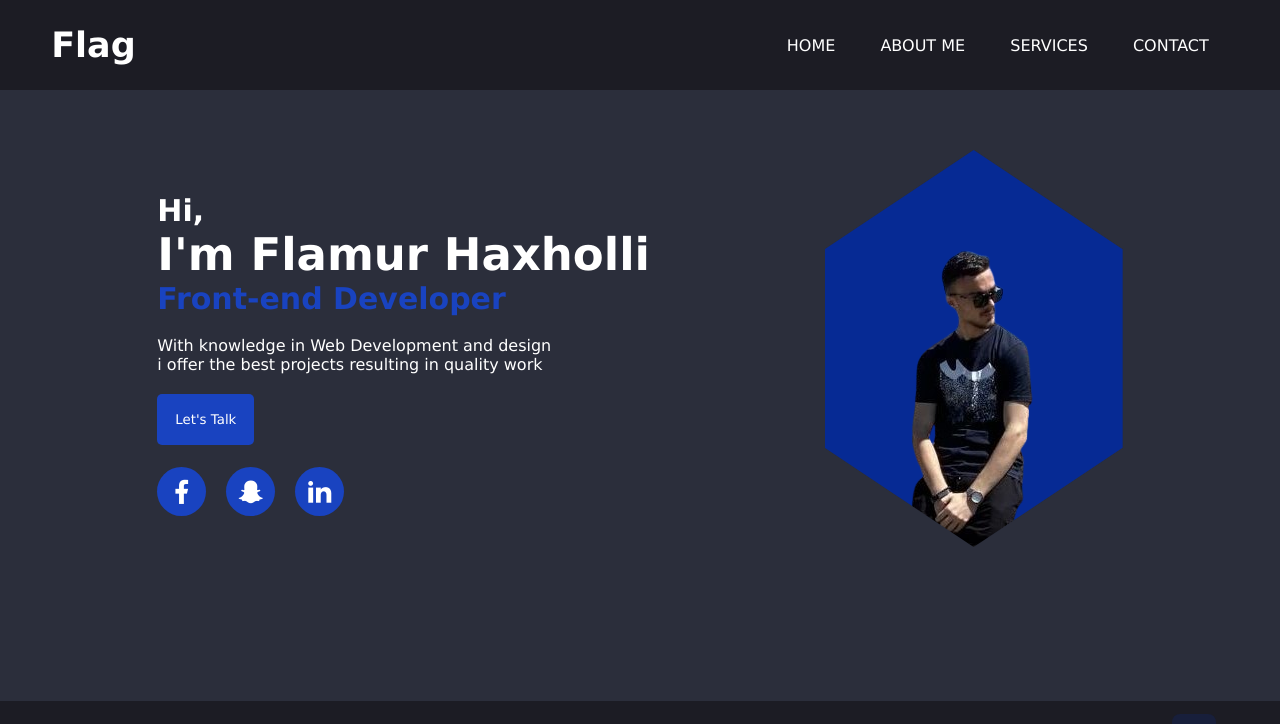
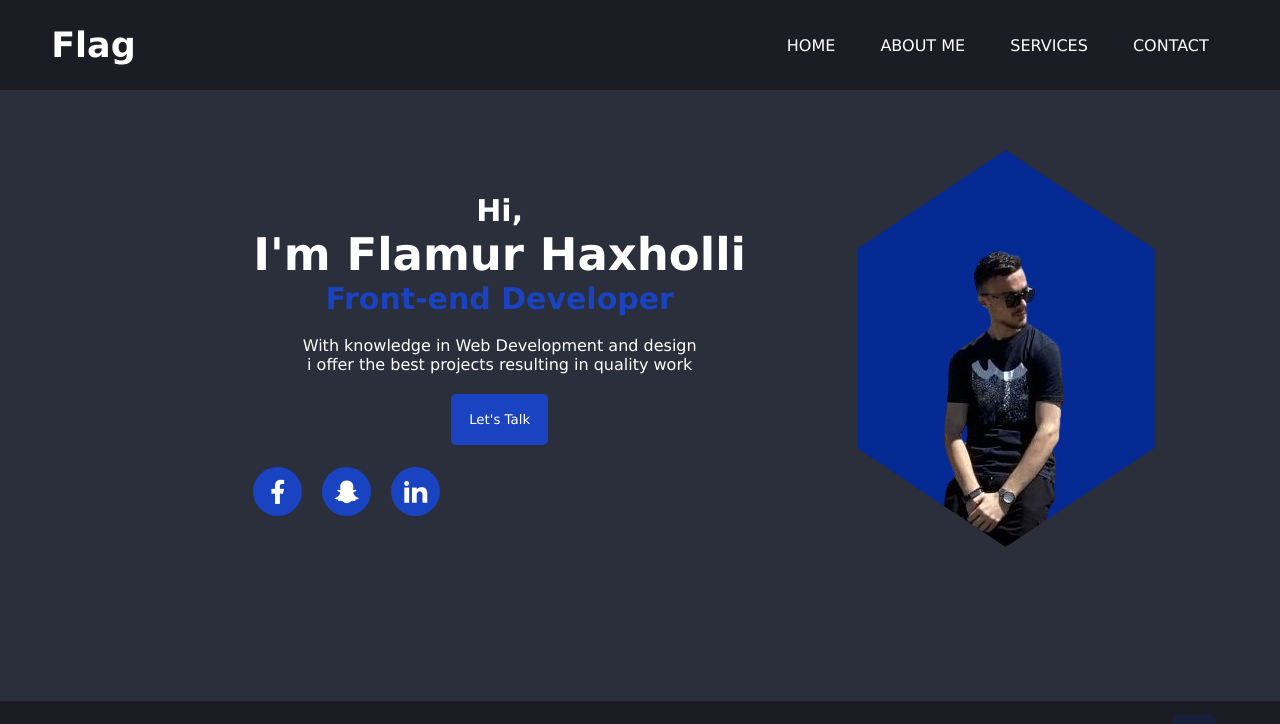
Before and after one commit to FlamurHaxholli1/Portofolio, a plain HTML site: page index.html in a window 1280 px wide. Shown: the top 724 px of the page. Drawn offline with nearby package versions, Linux system fonts and the light colour scheme; files whose address does not match are found by name.

Commit message:
Update style.css

```diff
--- a/style.css
+++ b/style.css
@@ -59,6 +59,8 @@ header {
   display: flex;
   justify-content: space-around;
   align-items: center;
+  text-align: center;
+  margin-left: 8rem;
   color: white;
   flex-wrap: wrap;
 }
```
